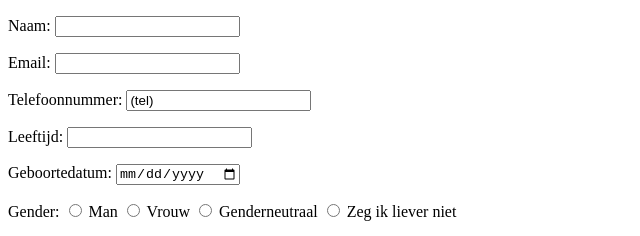
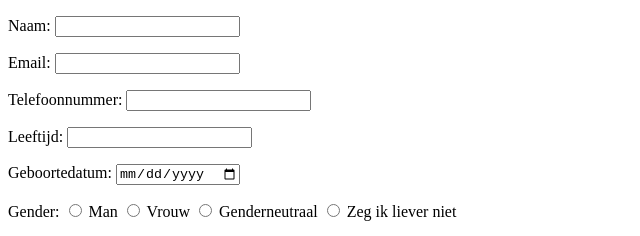
Before and after one commit to VanessadeBruin/een-groter-HTML-formulier, a plain HTML site: page index.html in a window 1280 px wide. Shown: the top 236 px of the page, 0-640 px from the left. Drawn offline with Linux system fonts and the light colour scheme.

Commit message:
Update index.html

```diff
--- a/index.html
+++ b/index.html
@@ -13,7 +13,7 @@
         <p>
             <label>Email: <input type="email" name="email" /></label>
         </p>
-        <label>Telefoonnummer: <input type="tel" value=(tel) name="tel" /></label>
+        <label>Telefoonnummer: <input type="tel" name="tel" /></label>
         </p>
         <p>
             <label>Leeftijd: <input type="number" name="number" /></label>
```
